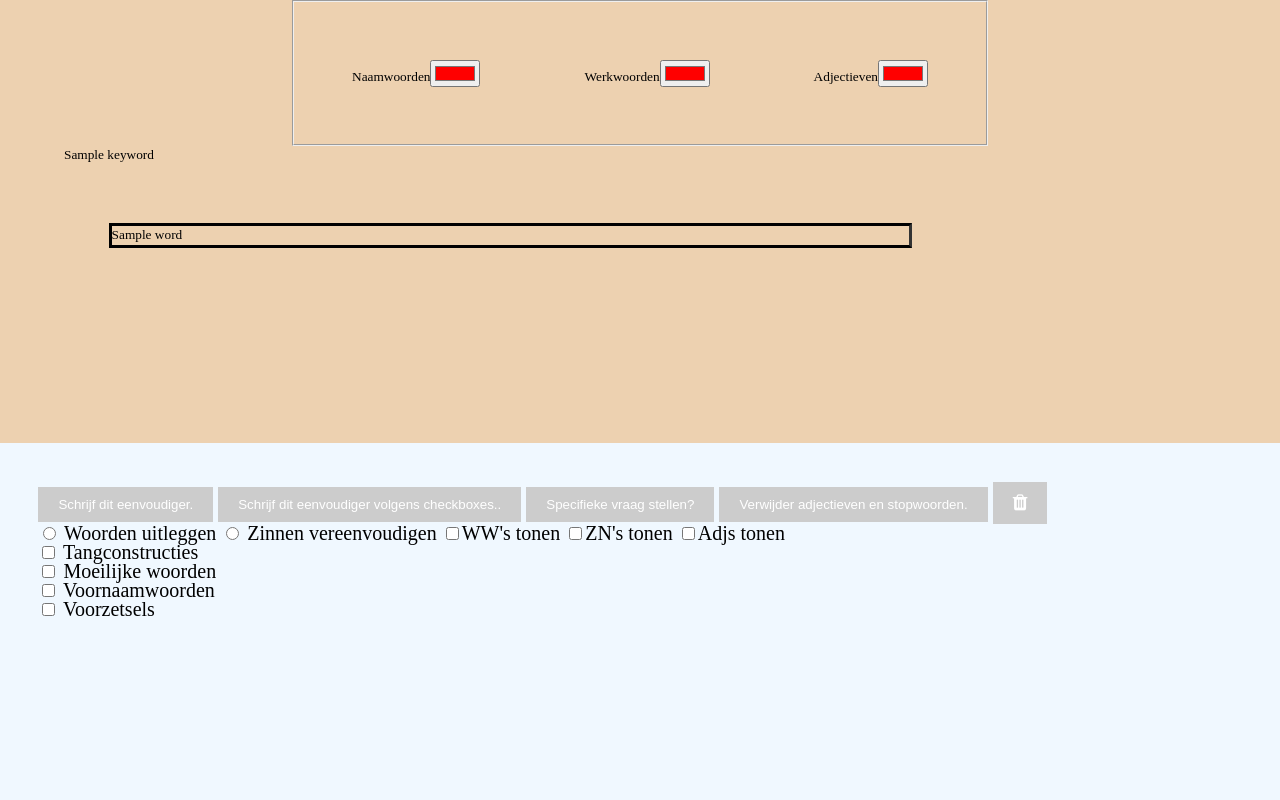
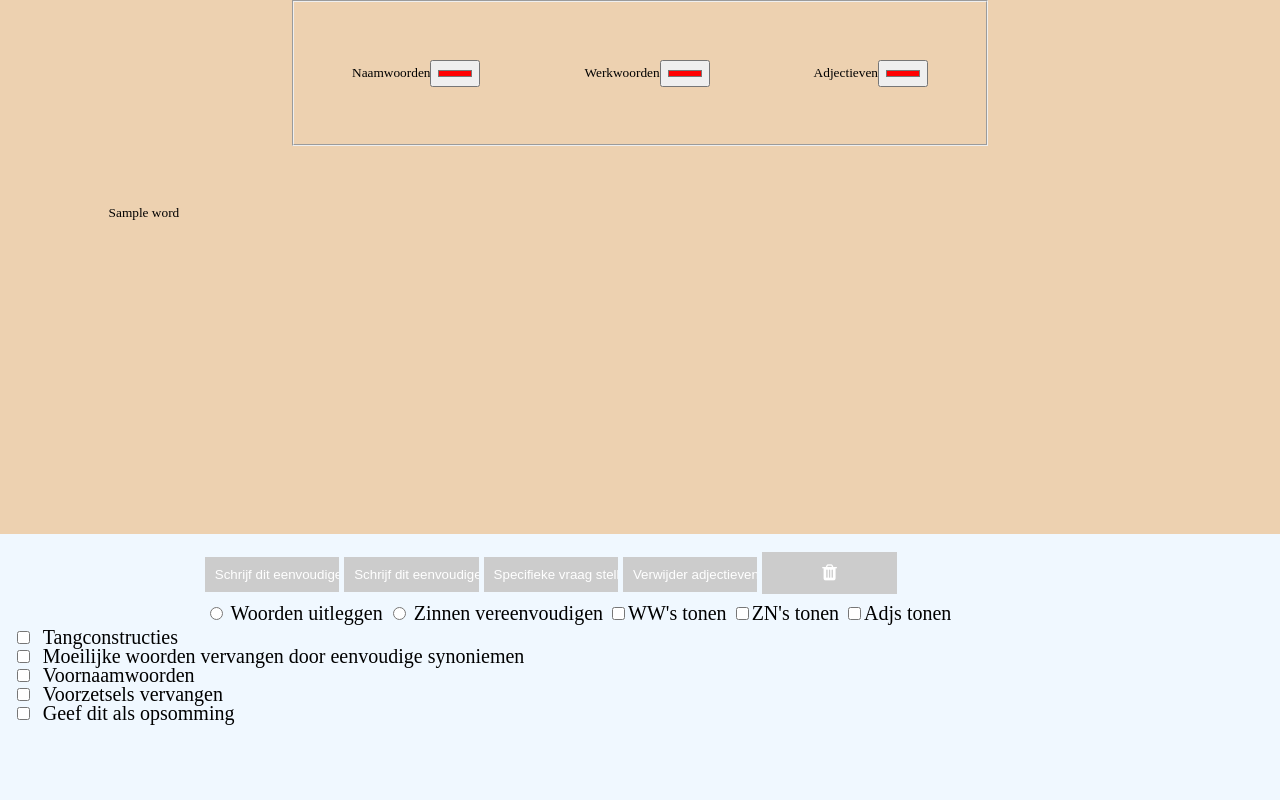
Before and after one commit to Dyashen/text-simplification-tool, a Flask app: template web-app/templates/for-scholars.html in a window 1280 px wide. Run offline with Flask 2, Linux system fonts and the light colour scheme; the template is opened without the code that fills it: most values are stand-ins (such as "Sample title", 1, 10 or a date in 2020).

Commit message:
add summarization option in scholars

```diff
--- a/web-app/Summarization.py
+++ b/web-app/Summarization.py
@@ -174,11 +174,20 @@ class GPT():
 
 
     def personalised_simplify(self, sentence, personalisation):
-        prompt = f"""
-        Explain this in own Dutch words and {", ".join(personalisation)}
-        ///
-        {sentence}
-        """
+
+        if 'summary' in personalisation:
+            prompt = f"""
+            Simplify the sentences in the given text and {", ".join(personalisation)}
+            :return: A list of simplified sentences divided by a '|' sign
+            ///
+            {sentence}
+            """
+        else:
+            prompt = f"""
+            Explain this in own Dutch words and {", ".join(personalisation)}
+            ///
+            {sentence}
+            """
 
         try:
             result = openai.Completion.create(
@@ -189,6 +198,13 @@ class GPT():
                     top_p=0.9,
                     stream=False
             )["choices"][0]["text"].strip(" \n")
+
+
+            if 'summary' in personalisation:
+                result = result.split('|')
+            else:
+                result = [result]
+
             return result, prompt
         except Exception as e:
             return str(e), prompt
--- a/web-app/static/Onload.js
+++ b/web-app/static/Onload.js
@@ -10,12 +10,8 @@ window.onload = async function () {
     document.body.style.wordSpacing     = result.wordSpacing+'cm';
     document.body.style.textAlign       = result.textAlign;
 
-    console.log(result);
-    console.log(document.body.style.wordSpacing);
-
     /* --- */
     var url = 'http://localhost:5000/get-session-keys';
     const session_keys_response = await fetch(url, { method: 'POST' });
     result = await session_keys_response.json();
-    console.log(result);
   }
--- a/web-app/static/Simplification.js
+++ b/web-app/static/Simplification.js
@@ -121,8 +121,23 @@ if (checkbox.checked) {checkedValues.push(checkbox.name);}});
   });
 
   result = await response.json();
-  prompt.nodeValue = JSON.stringify(result.prompt);
-  text.nodeValue = JSON.stringify(result.result);
+
+  array = result.result;
+
+  if (array.length > 1){
+    prompt.nodeValue = JSON.stringify(result.prompt);
+    const ul = document.createElement('ul');
+        array.forEach(item => {
+            const li = document.createElement('li');
+            li.textContent = item;
+            ul.appendChild(li);
+        });
+        text.remove;
+        p2.appendChild(ul);
+  } else {
+    prompt.nodeValue = JSON.stringify(result.prompt);
+    text.nodeValue = JSON.stringify(result.result[0]);
+  }
 }
 
 
@@ -131,7 +146,7 @@ async function askGPT() {
   var selectedText = window.getSelection().toString();
   var fullPrompt = promptText + '///\n' + selectedText;
   var prompt = document.createTextNode("Gepersonaliseerde tekst ophalen...");
-  var text = document.createTextNode("...");
+  var text = document.createTextNode("");
   var dazzle = document.querySelector(".dazzle");
   var p = document.createElement("p");
   var p2 = document.createElement("p");
--- a/web-app/static/css/style.css
+++ b/web-app/static/css/style.css
@@ -68,10 +68,10 @@ body {
     bottom: 0;
     left: 0;
     width: 100%;
-    height: 35%;
+    height: 30%;
     background-color: aliceblue;
     margin: auto;
-    padding: 3%;
+    padding: 1%;
     font-size: 15pt;
     overflow: scroll;
 }
@@ -83,10 +83,12 @@ body {
 .buttons {
     margin: auto;
     width:100%;
+    padding: 5px;
 }
 
 .fixed-bottom button {
     font-size: 14pt;
+    margin:auto;
 }
 
 .fixed-bottom::-webkit-scrollbar {
@@ -108,16 +110,18 @@ body {
 }
 
 .buttons {
-    width: 100%;
+    width: 70%;
     margin: auto;
 }
 
 .btn {
     background-color: #ccc;
     color: #fff;
-    padding: 10px 20px;
+    padding: 10px 10px;
+    cursor:pointer;
     border: none;
-    cursor: pointer;
+    margin:auto;
+    width: 15%;
 }
 
 #explainWord.active,
@@ -140,6 +144,10 @@ span.adj:hover {
     justify-content: space-between;
 }
 
+.personalisation label, input{
+    padding: 5px;
+}
+
 .personalized {
     display: none;
 }
@@ -148,14 +156,11 @@ span.adj:hover {
     width: 75%;
     display: inline;
     float: left;
-    border-right: #333;
-    border-style: solid;
 }
 
 .right-side {
     width: 20%;
     display: inline;
-    float: left;
 }
 
 fieldset{
--- a/web-app/templates/for-scholars.html
+++ b/web-app/templates/for-scholars.html
@@ -16,10 +16,6 @@
     <div><label>Werkwoorden</label><input type="color" id="colorForVerbs" name="favcolor" value="#ff0000"></div>
     <div><label>Adjectieven</label><input type="color" id="colorForAdjs" name="favcolor" value="#ff0000"></div>
   </fieldset>
-
-  {% for kw in keywords %}
-  <span class="keyword">{{ kw }}</span>
-  {% endfor %}
 
   <div class="text-container">
     <div class="page">
@@ -71,11 +67,13 @@
       <input type="checkbox" id="appositions" name="appositions">
       <label for="checkbox1">Tangconstructies</label><br>
       <input type="checkbox" id="dif-to-read" name="difficult-to-read words">
-      <label for="checkbox2">Moeilijke woorden</label><br>
+      <label for="checkbox2">Moeilijke woorden vervangen door eenvoudige synoniemen</label><br>
       <input type="checkbox" id="pronouns" name="pronouns">
       <label for="checkbox4">Voornaamwoorden</label><br>
       <input type="checkbox" id="prepositions" name="preposition">
-      <label for="checkbox5">Voorzetsels</label><br>
+      <label for="checkbox5">Voorzetsels vervangen</label><br>
+      <input type="checkbox" id="summary" name="summary">
+      <label for="checkbox5">Geef dit als opsomming</label><br>
     </div>
 
     <div class="dazzle">
--- a/web-app/templates/index.html
+++ b/web-app/templates/index.html
@@ -64,7 +64,7 @@
 
     <div class="container-index">
       <h2>Uitleg prototype</h2>
-      <p><b>Voor scholieren</b> biedt een online webpagina aan waarop een scholier zinnen of paragrafen kan vereenvoudigen naar keuze. <br><b>Voor Lectoren</b> biedt u de mogelijkheid aan om een nieuw PDF-bestand aan te maken vanuit het oorspronkelijke PDF-bestand.</p>
+      <p><b>Voor scholieren</b> biedt een online webpagina aan waarop een scholier zinnen of paragrafen kan vereenvoudigen naar keuze. <br><b>Voor lectoren</b> biedt u de mogelijkheid aan om een nieuw PDF-bestand aan te maken vanuit het oorspronkelijke PDF-bestand.</p>
       <p>Bij <b>instellingen</b> kan u de weergegeven tekst binnen de online tool aanpassen volgens uw wens, alsook de API-sleutels instellen die gedurende de sessie worden bijgehouden. De volgende weergaveopties kan u aanpassen: lettertype en -grootte, regelafstand, woord-spatiëring en achtergrondkleur. </p>
       <p><b>Geavanceerde upload</b> verwijst naar een methode waarbij de PDF-bestanden worden 'ingescand' en de tekst wordt herkend vanuit een afbeelding. Deze methode verloopt langer, maar kan resulteren tot meer tekst die u kan meenemen naar de vereenvoudigde versie of kan gebruiken in de tool. Als dit niet aangevinkt staat, dan wordt de tekst uit een PDF ge-extraheerd.</p>
       <p>Met <b>tekst invoeren</b> kan u plaintekst ingeven en deze optie vereist geen PDF-bestand. </p>
```
